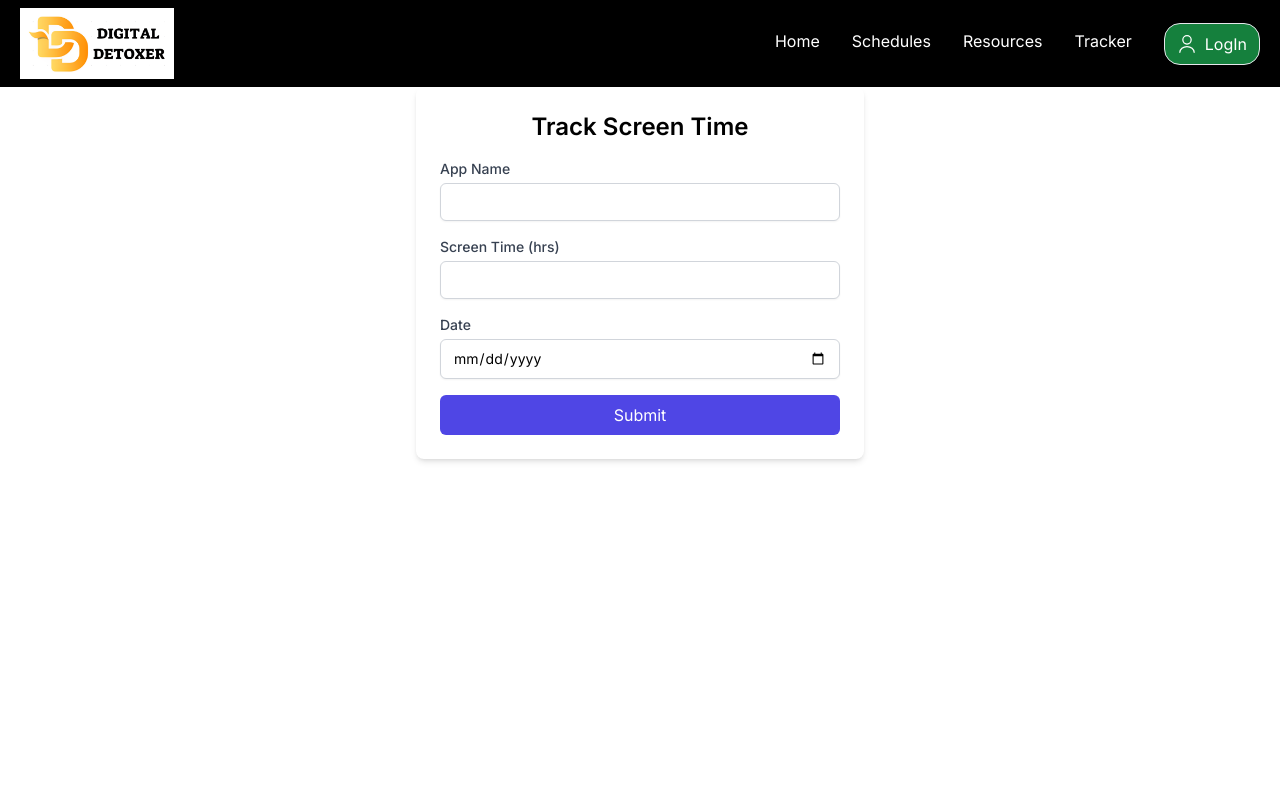
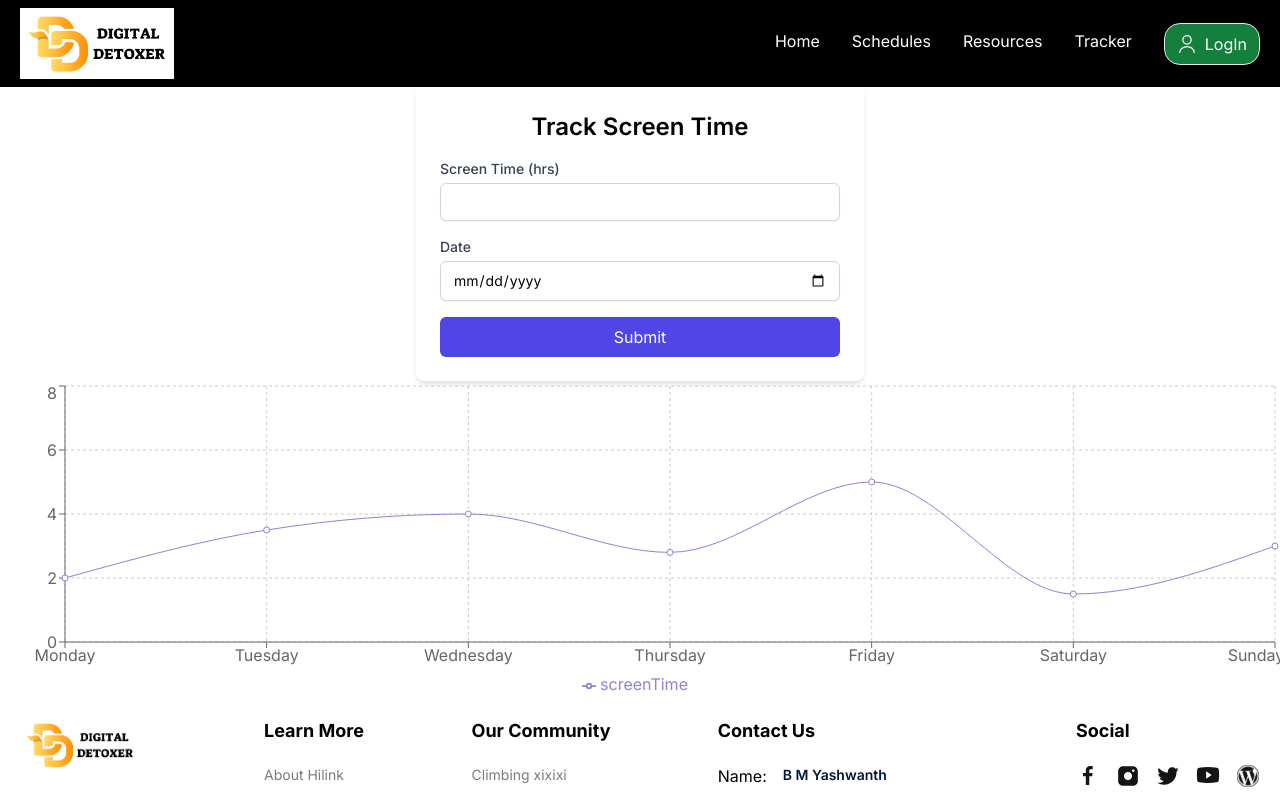
Before and after one commit to Yash29739/Mini-Project, a Next.js app: page /tracker in a window 1280 px wide. Shown: the top 800 px of the page. Built offline with nearby package versions, Linux system fonts and the light colour scheme.

Commit message:
check this graph

```diff
--- a/components/AreaChartComponent.tsx
+++ b/components/AreaChartComponent.tsx
@@ -1,91 +1,33 @@
-'use client'; // This ensures it's only rendered on the client
+// components/ScreenTimeGraph.tsx
+import React from 'react';
+import { LineChart, Line, XAxis, YAxis, CartesianGrid, Tooltip, Legend, ResponsiveContainer } from 'recharts';
 
-import React from 'react';
-import {
-  AreaChart,
-  Area,
-  ResponsiveContainer,
-  XAxis,
-  YAxis,
-  CartesianGrid,
-  Tooltip,
-  Legend,
-} from 'recharts';
-
-// Example data for the chart
-const productSales = [
-  { name: 'Jan', product1: 4000, product2: 2400 },
-  { name: 'Feb', product1: 3000, product2: 2210 },
-  { name: 'Mar', product1: 2000, product2: 2290 },
-  { name: 'Apr', product1: 2780, product2: 2000 },
-  { name: 'May', product1: 1890, product2: 2181 },
-  { name: 'Jun', product1: 2390, product2: 2500 },
+// Example data for screen time
+const data = [
+  { day: 'Monday', screenTime: 2 },
+  { day: 'Tuesday', screenTime: 3.5 },
+  { day: 'Wednesday', screenTime: 4 },
+  { day: 'Thursday', screenTime: 2.8 },
+  { day: 'Friday', screenTime: 5 },
+  { day: 'Saturday', screenTime: 1.5 },
+  { day: 'Sunday', screenTime: 3 },
 ];
 
-// Define custom tooltip props with TypeScript
-interface CustomTooltipProps {
-  active?: boolean;
-  payload?: Array<{ value: number }>;
-  label?: string;
-}
-
-// CustomTooltip component
-const CustomTooltip: React.FC<CustomTooltipProps> = ({ active, payload, label }) => {
-  if (active && payload && payload.length) {
-    return (
-      <div className="p-4 bg-slate-900 flex flex-col gap-4 rounded-md">
-        <p className="text-medium text-lg">{label}</p>
-        <p className="text-sm text-blue-400">
-          Product 1:
-          <span className="ml-2">${payload[0].value}</span>
-        </p>
-        <p className="text-sm text-indigo-400">
-          Product 2:
-          <span className="ml-2">${payload[1].value}</span>
-        </p>
-      </div>
-    );
-  }
-
-  return null; // Ensure that the tooltip returns null if not active
-};
-
-// Main AreaChartComponent
-const AreaChartComponent: React.FC = () => {
+const ScreenTimeGraph: React.FC = () => {
   return (
-    <ResponsiveContainer width="100%" height="100%">
-      <AreaChart
-        width={500}
-        height={400}
-        data={productSales}
-        margin={{ right: 30 }}
-      >
-        <YAxis />
-        <XAxis dataKey="name" />
-        <CartesianGrid strokeDasharray="5 5" />
-        <Tooltip content={<CustomTooltip />} />
-        <Legend />
-
-        {/* Product 1 Area */}
-        <Area
-          type="monotone"
-          dataKey="product1"
-          stroke="#2563eb"
-          fill="#3b82f6"
-          stackId="1"
-        />
-
-        {/* Product 2 Area */}
-        <Area
-          type="monotone"
-          dataKey="product2"
-          stroke="#7c3aed"
-          fill="#8b5cf6"
-          stackId="1"
-        />
-      </AreaChart>
-    </ResponsiveContainer>
+    <div className="w-full h-80">
+      <ResponsiveContainer width="100%" height="100%">
+        <LineChart data={data}>
+          <CartesianGrid strokeDasharray="3 3" />
+          <XAxis dataKey="day" />
+          <YAxis />
+          <Tooltip />
+          <Legend />
+          <Line type="monotone" dataKey="screenTime" stroke="#8884d8" activeDot={{ r: 8 }} />
+        </LineChart>
+      </ResponsiveContainer>
+    </div>
   );
 };
 
-export default AreaChartComponent;
+export default ScreenTimeGraph;
--- a/components/Track.tsx
+++ b/components/Track.tsx
@@ -2,9 +2,9 @@
 
 import { useState } from 'react';
 import AreaChart from '@/components/AreaChartComponent';
+import ScreenTimeGraph from '@/components/AreaChartComponent';
 
 const Track = () => {
-  const [appName, setAppName] = useState('');
   const [screenTime, setScreenTime] = useState('');
   const [date, setDate] = useState('');
 
@@ -51,17 +51,6 @@ const Track = () => {
         <h2 className="text-2xl font-semibold mb-4 text-center">Track Screen Time</h2>
 
         <div className="mb-4">
-          <label className="block text-sm font-medium text-gray-700">App Name</label>
-          <input
-            type="text"
-            value={appName}
-            onChange={(e) => setAppName(e.target.value)}
-            className="mt-1 block w-full px-3 py-2 border border-gray-300 rounded-md shadow-sm focus:outline-none focus:ring-indigo-500 focus:border-indigo-500 sm:text-sm"
-            required
-          />
-        </div>
-
-        <div className="mb-4">
           <label className="block text-sm font-medium text-gray-700">Screen Time (hrs)</label>
           <input
             type="number"
@@ -92,14 +81,9 @@ const Track = () => {
       </form>
 
       {/* Chart Section */}
-      <main className="flex min-h-screen flex-col items-center justify-center px-4 md:px-8 xl:px-10 py-44">
-        <div className="grid xl:grid-cols-3 lg:grid-cols-2 w-full gap-10 max-w-[1400px]">
-          <div className="col-span-1">
-            {/* Chart Rendering */}
-            <AreaChart />
-          </div>
-        </div>
-      </main>
+      <div className="d">
+        <ScreenTimeGraph/>
+      </div>
     </div>
   );
 };
```
